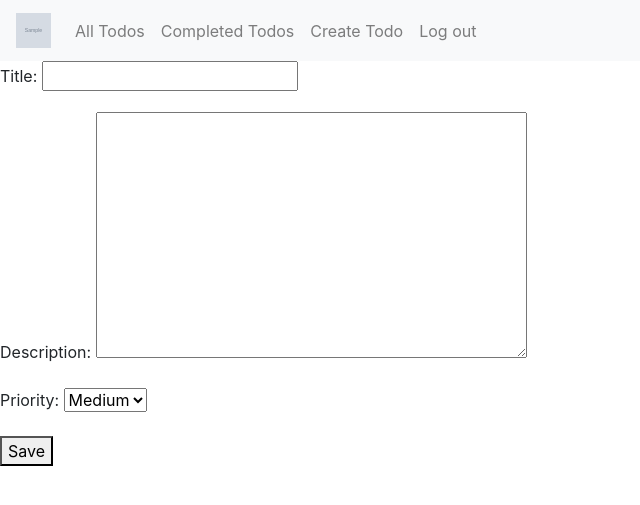
After one commit to yuliademidok/todo_list, a Django app: page /new/ in a window 1280 px wide. The commit adds this page. Shown: the top 505 px of the page, without its empty margins (0-640 px from the left). Run offline with Django 3.2, Linux system fonts and the light colour scheme; a user stored in the database is signed in; tables that the repository leaves empty hold one stand-in row (values such as "Sample post"); grey boxes marked "Sample" are stand-in pictures.

Commit message:
create todo view added

```diff
--- /dev/null
+++ b/todos_app/forms.py
@@ -0,0 +1,9 @@
+from django.forms import ModelForm
+
+from .models import Todos
+
+
+class TodoForm(ModelForm):
+    class Meta:
+        model = Todos
+        fields = ('title', 'description', 'priority')
--- a/todos_app/templates/todos_app/base.html
+++ b/todos_app/templates/todos_app/base.html
@@ -18,14 +18,14 @@
         </button>
         <div class="collapse navbar-collapse" id="navbarNavDropdown">
             <ul class="navbar-nav">
-                <li class="nav-item active">
-                    <a class="nav-link" href="{% url 'todos:completedtodos' %}">Completed Todos<span class="sr-only">(current)</span></a>
-                </li>
                 <li class="nav-item">
                     <a class="nav-link" href="{% url 'todos:alltodos' %}">All Todos</a>
                 </li>
                 <li class="nav-item">
-                    <a class="nav-link" href="#">Create Todo</a>
+                    <a class="nav-link" href="{% url 'todos:completedtodos' %}">Completed Todos</a>
+                </li>
+                <li class="nav-item">
+                    <a class="nav-link" href="{% url 'todos:createtodo' %}">Create Todo</a>
                 </li>
                 <li class="nav-item">
                     <a class="nav-link" href="{% url 'accounts:logout' %}">Log out</a>
--- /dev/null
+++ b/todos_app/templates/todos_app/create_todo.html
@@ -0,0 +1,8 @@
+{% extends 'todos_app/base.html' %}
+
+{% block content %}
+<form method="post" class="required">{% csrf_token %}
+    {{ form.as_p }}
+    <a href="{% url 'todos:currenttodos' %}"><button>Save</button></a>
+</form>
+{% endblock %}
--- a/todos_app/templates/todos_app/todos.html
+++ b/todos_app/templates/todos_app/todos.html
@@ -3,6 +3,10 @@
 
 {% if todos %}
 <h1>{{ todos.count }} {{ todos_status }} todos</h1>
+
+{% for message in messages %}
+<p>{{ message }}</p>
+{% endfor %}
 
 {% for todo in todos %}
 <a href="/">
@@ -18,7 +22,7 @@
 
 {% else %}
 <h2>You don't have any todo!</h2>
-<a href="/">Create Todo</a>
+<a href="{% url 'todos:createtodo' %}">Create Todo</a>
 {% endif %}
 
 {% endblock %}
--- a/todos_app/urls.py
+++ b/todos_app/urls.py
@@ -4,7 +4,8 @@ from . import views
 
 app_name = 'todos'
 urlpatterns = [
-    path('', views.CurrentTodosView.as_view(), name="currenttodos"),
-    path('all/', views.AllTodosView.as_view(), name="alltodos"),
-    path('completed/', views.CompletedTodosView.as_view(), name="completedtodos"),
+    path('', views.CurrentTodosView.as_view(), name='currenttodos'),
+    path('all/', views.AllTodosView.as_view(), name='alltodos'),
+    path('completed/', views.CompletedTodosView.as_view(), name='completedtodos'),
+    path('new/', views.CreateTodoView.as_view(), name='createtodo'),
 ]
--- a/todos_app/views.py
+++ b/todos_app/views.py
@@ -1,7 +1,9 @@
 from django.contrib.auth.mixins import LoginRequiredMixin
 from django.views import generic
-from django.shortcuts import render
+from django.shortcuts import render, redirect
+from django.contrib import messages
 
+from .forms import TodoForm
 from .models import Todos
 
 
@@ -18,8 +20,8 @@ class CurrentTodosView(LoginRequiredMixin, generic.ListView):
 
     def get_context_data(self, *, object_list=None, **kwargs):
         data = super().get_context_data(**kwargs)
-        data["title"] = "Current todos"
-        data["todos_status"] = "current"
+        data['title'] = "Current todos"
+        data['todos_status'] = "current"
         return data
 
 
@@ -35,8 +37,8 @@ class AllTodosView(LoginRequiredMixin, generic.ListView):
 
     def get_context_data(self, *, object_list=None, **kwargs):
         data = super().get_context_data(**kwargs)
-        data["title"] = "All todos"
-        data["todos_status"] = ""
+        data['title'] = 'All todos'
+        data['todos_status'] = ''
         return data
 
 
@@ -53,6 +55,24 @@ class CompletedTodosView(LoginRequiredMixin, generic.ListView):
 
     def get_context_data(self, *, object_list=None, **kwargs):
         data = super().get_context_data(**kwargs)
-        data["title"] = "Completed todos"
-        data["todos_status"] = "completed"
+        data['title'] = 'Completed todos'
+        data['todos_status'] = 'completed'
         return data
+
+
+class CreateTodoView(LoginRequiredMixin, generic.CreateView):
+    template_name = 'todos_app/create_todo.html'
+
+    def get(self, request, *args, **kwargs):
+        context = {'form': TodoForm(), 'title': 'Create todo'}
+        return render(request, self.template_name, context)
+
+    def post(self, request, *args, **kwargs):
+        form = TodoForm(request.POST)
+        if form.is_valid():
+            data = form.cleaned_data
+            todo = Todos(**data, user=request.user)
+            todo.save()
+            messages.success(request, 'New todo is successfully added')
+            return redirect('todos:currenttodos')
+        return render(request, self.template_name, {'form': form})
```
Also changed, not shown: media/profile_images/bb4b56ae-d407-4008-a2b7-12cb14cc7144.png (deleted), media/profile_images/bb4b56ae-d407-4008-a2b7-12cb14cc7144_4PlBc6R.png (deleted), media/profile_images/bb4b56ae-d407-4008-a2b7-12cb14cc7144_hKIp1LE.png (deleted).
